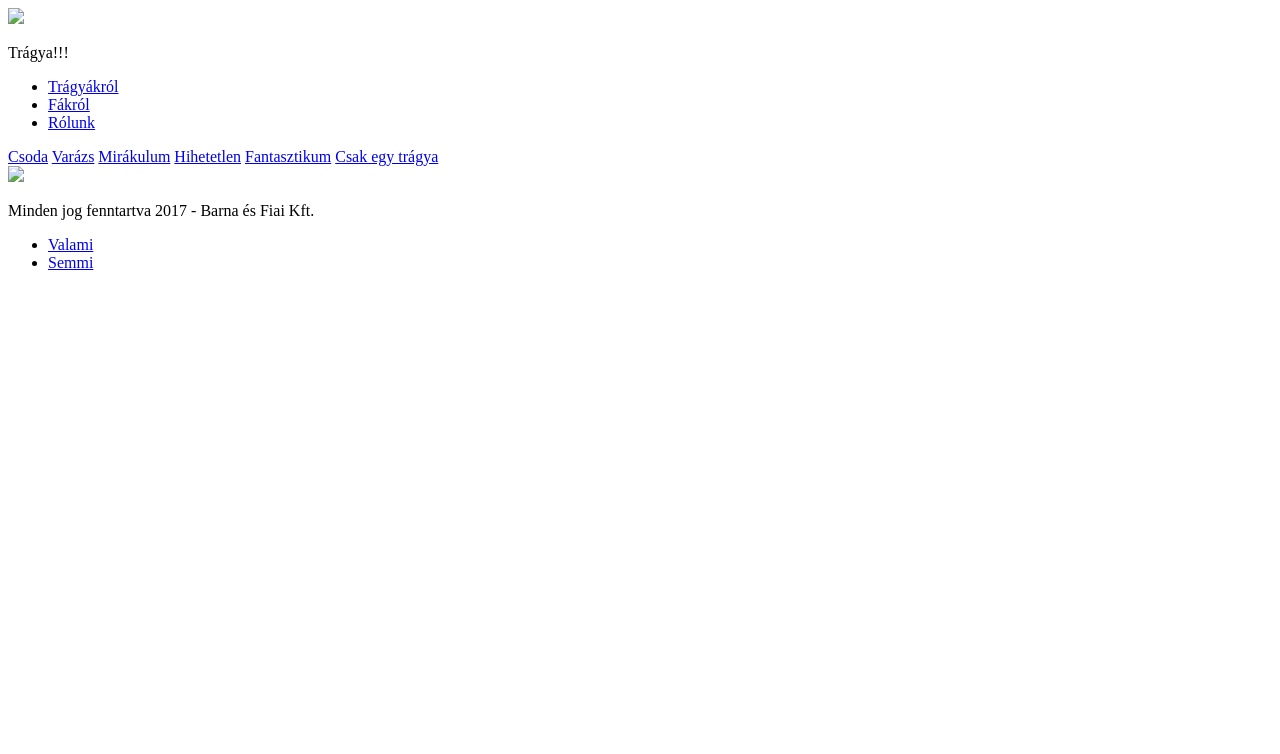
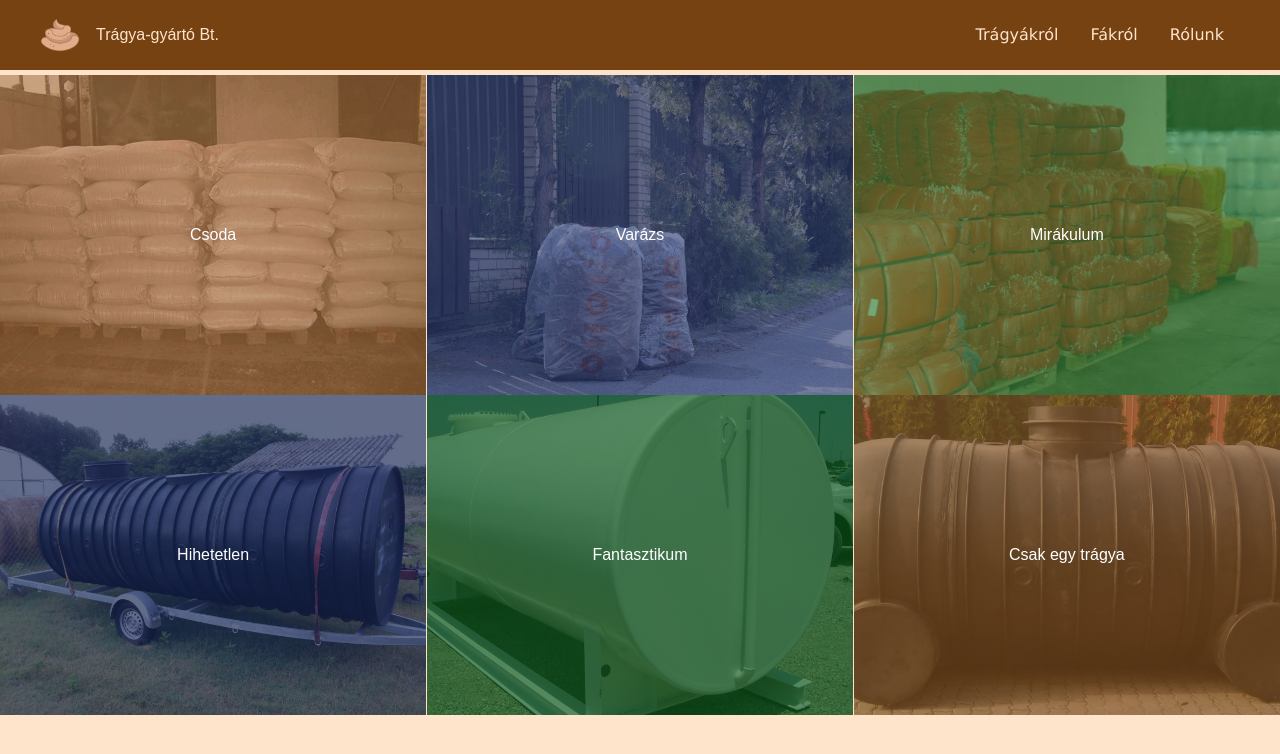
Before and after one commit to Hanselmus/Tragya, a plain HTML site: page index.html in a window 1280 px wide. Drawn offline with Linux system fonts and the light colour scheme; a web font is replaced by a local one.

Commit message:
Main part done

```diff
--- a/index.html
+++ b/index.html
@@ -3,14 +3,15 @@
   <head>
     <meta charset="utf-8">
     <title>Trágya</title>
+    <link href="./resources/css/reset.css" type="text/css" rel="stylesheet">
     <link href="./resources/css/style.css" rel="stylesheet" type="text/css">
   </head>
   <body>
     <header>
       <div class="top">
         <div class="logo">
-          <img src="./resources/images/logo_big.png" />
-          <p>Trágya!!!</p>
+          <img src="./resources/images/poo-512.png" />
+          <p>Trágya-gyártó Bt.</p>
         </div>
         <nav>
           <ul>
@@ -19,17 +20,58 @@
             <li><a href="ceg.html">Rólunk</a></li>
           </ul>
         </nav>
+<!-- lines
+        <div class="border borderstrong">&nbsp;</div>
+        <div class="border"></div>
+        <div class="border"></div>
+-->
       </div>
     </header>
+
+
     <main>
       <div class="image-container">
-        <div class="image-box">
-          <a href="csoda.html" id="csoda">Csoda</a>
-          <a href="varazs.html" id="varazs">Varázs</a>
-          <a href="miraculum.html" id="mirakulum">Mirákulum</a>
-          <a href="hihetetlen.html" id="hihetetlen">Hihetetlen</a>
-          <a href="fantasztikum.html" id="fantasztikum">Fantasztikum</a>
-          <a href="sima.html" id="sima">Csak egy trágya</a>
+        <div class="image-box" id="csoda">
+          <a href="csoda.html">
+            <div class="link">
+              <span>Csoda</span>
+            </div>
+          </a>
+        </div>
+        <div class="image-box" id="varazs">
+          <a href="varazs.html">
+            <div class="link">
+              <span>Varázs</span>
+            </div>
+          </a>
+        </div>
+        <div class="image-box" id="mirakulum">
+          <a href="miraculum.html">
+            <div class="link">
+              <span>Mirákulum</span>
+            </div>
+          </a>
+        </div>
+        <div class="image-box" id="hihetetlen">
+          <a href="hihetetlen.html">
+            <div class="link">
+              <span>Hihetetlen</span>
+            </div>
+          </a>
+        </div>
+        <div class="image-box" id="fantasztikum">
+          <a href="fantasztikum.html">
+            <div class="link">
+              <span>Fantasztikum</span>
+            </div>
+          </a>
+        </div>
+        <div class="image-box" id="sima">
+          <a href="sima.html">
+            <div class="link">
+              <span>Csak egy trágya</span>
+            </div>
+          </a>
         </div>
       </div>
     </main>
--- /dev/null
+++ b/resources/css/reset.css
@@ -0,0 +1,48 @@
+/* http://meyerweb.com/eric/tools/css/reset/
+   v2.0 | 20110126
+   License: none (public domain)
+*/
+
+html, body, div, span, applet, object, iframe,
+h1, h2, h3, h4, h5, h6, p, blockquote, pre,
+a, abbr, acronym, address, big, cite, code,
+del, dfn, em, img, ins, kbd, q, s, samp,
+small, strike, strong, sub, sup, tt, var,
+b, u, i, center,
+dl, dt, dd, ol, ul, li,
+fieldset, form, label, legend,
+table, caption, tbody, tfoot, thead, tr, th, td,
+article, aside, canvas, details, embed,
+figure, figcaption, footer, header, hgroup,
+menu, nav, output, ruby, section, summary,
+time, mark, audio, video {
+	margin: 0;
+	padding: 0;
+	border: 0;
+	font-size: 100%;
+	font: inherit;
+	vertical-align: baseline;
+}
+/* HTML5 display-role reset for older browsers */
+article, aside, details, figcaption, figure,
+footer, header, hgroup, menu, nav, section {
+	display: block;
+}
+body {
+	line-height: 1;
+}
+ol, ul {
+	list-style: none;
+}
+blockquote, q {
+	quotes: none;
+}
+blockquote:before, blockquote:after,
+q:before, q:after {
+	content: '';
+	content: none;
+}
+table {
+	border-collapse: collapse;
+	border-spacing: 0;
+}
--- a/resources/css/style.css
+++ b/resources/css/style.css
@@ -0,0 +1,235 @@
+/* Palletton.com Hue: 33° Brown
+aa703a - ffe4cc - e2af80 - 764212 - 391b00
+
+Hue: 244° Blue
+304073 - a4adc7 - 5e6d98 - 142350 - 030c26
+
+Hue: 183° Green
+2c823b - acd7b3 - 62ad6f - 0e5a1b - 002b08
+ */
+
+ @font-face {
+   font-family: 'Oswald';
+   font-style: normal;
+   font-weight: 400;
+   src: local('Oswald Regular'), local('Oswald-Regular'), url(https://fonts.gstatic.com/s/oswald/v14/pEobIV_lL25TKBpqVI_a2w.woff2) format('woff2');
+   unicode-range: U+0000-00FF, U+0150-0151, U+0170-0171;
+ }
+ @font-face {
+   font-family: 'Oswald';
+   font-style: normal;
+   font-weight: 700;
+   src: local('Oswald Bold'), local('Oswald-Bold'), url(https://fonts.gstatic.com/s/oswald/v14/bH7276GfdCjMjApa_dkG6VtXRa8TVwTICgirnJhmVJw.woff2) format('woff2');
+   unicode-range: U+0000-00FF, U+0150-0151, U+0170-0171;
+ }
+ @font-face {
+   font-family: 'Play';
+   font-style: normal;
+   font-weight: 400;
+   src: local('Play Regular'), local('Play-Regular'), url(https://fonts.gstatic.com/s/play/v8/ZNo-5SxCwH1CXgZ-n3bt2g.woff2) format('woff2');
+   unicode-range: U+0000-00FF, U+0150-0151, U+0170-0171;
+ }
+
+ @font-face {
+   font-family: 'Play';
+   font-style: normal;
+   font-weight: 700;
+   src: local('Play Bold'), local('Play-Bold'), url(https://fonts.gstatic.com/s/play/v8/PpjZAP-K8gv39BSLNS1xY_Y6323mHUZFJMgTvxaG2iE.woff2) format('woff2');
+   unicode-range: U+0000-00FF, U+0150-0151, U+0170-0171;
+ }
+
+
+html {
+  font-size: 16px;
+  font-family: Oswald, sans-serif;
+  color: #391b00;
+  background-color: #ffe4cc;
+}
+
+/* Header */
+/* Logo */
+header {
+  width: 100%;
+  background-color: #764212;
+  justify-content: center;
+  display: flex;
+  color: #ffe4cc;
+  position: fixed;
+}
+
+.top {
+  width: 1200px;
+  height: 3rem;
+  display: flex;
+  justify-content: space-between;
+  padding: 0.7rem;
+}
+
+.logo {
+  display: flex;
+  justify-content: flex-start;
+  align-items: center;
+  width: 30%;
+}
+
+.logo img {
+  width: 2.5rem;
+  padding-right: 1rem;
+}
+
+/* Nav */
+nav {
+  display: flex;
+  align-items: center;
+}
+
+ul {
+  display: flex;
+  justify-content: flex-end;
+  align-items: center;
+}
+
+.top a {
+  padding: 0.5rem 1rem;
+  font-family: Play, Verdana, Arial, sans-serif;
+  color: #ffe4cc;
+  text-decoration: none;
+}
+
+.top a:hover {
+  background-color: #391b00;
+  color: e2af80;
+}
+
+/* Border-lines ;-)
+
+.border {
+  background-color: #a4adc7;
+  border-bottom: 1px solid #764212;
+  padding-bottom: 2px;
+  margin-bottom: 2px;
+}
+*/
+
+/* Main */
+main {
+  width: 100%;
+  position: relative;
+  top: 4.7rem;
+}
+
+.image-container {
+  width: 100%;
+  display: flex;
+  justify-content: space-between;
+  flex-wrap: wrap;
+}
+
+.image-box {
+  width: 33.3%;
+  height: 20rem;
+  display: flex;
+  justify-content: center;
+  background-repeat: no-repeat;
+  background-position: 50% 50%;
+  align-items: center;
+  background-size: cover;
+}
+
+.image-box a {
+  width: 100%;
+  height: 100%;
+  color: #fff;
+  text-decoration: none;
+  transition: all 300ms linear;
+}
+
+.image-box a:hover {
+  font-size: 2rem;
+}
+
+.link {
+  width: 100%;
+  height: 100%;
+  display: flex;
+  justify-content: center;
+  align-items: center;
+}
+
+#csoda.image-box {
+  background-image: url(../images/zsak1.jpg);
+}
+
+#csoda a {
+  background-color: rgba(170, 111, 57, 0.65);
+  transition: all 300ms linear;
+}
+
+#csoda a:hover {
+  background-color: rgba(170, 111, 57, 0.2);
+}
+
+#varazs.image-box {
+  background-image: url(../images/zsak2.jpg);
+}
+
+#varazs a {
+  background-color: rgba(47, 64, 115, 0.65);
+  transition: all 300ms linear;
+}
+
+#varazs a:hover {
+  background-color: rgba(47, 64, 115, 0.2);
+}
+
+#mirakulum.image-box {
+  background-image: url(../images/zsak3.jpg);
+}
+
+#mirakulum a {
+  background-color: rgba(43, 130, 58, 0.65);
+  transition: all 300ms linear;
+}
+
+#mirakulum a:hover {
+  background-color: rgba(43, 130, 58, 0.2);
+}
+
+#hihetetlen.image-box {
+  background-image: url(../images/tartaly1.jpg);
+}
+
+#hihetetlen a {
+  background-color: rgba(16, 32, 79, 0.65);
+  transition: all 300ms linear;
+}
+
+#hihetetlen a:hover {
+  background-color: rgba(16, 32, 79, 0.2);
+}
+
+#fantasztikum.image-box {
+  background-image: url(../images/tartaly2.jpg);
+}
+
+#fantasztikum a {
+  background-color: rgba(9, 90, 23, 0.65);
+  transition: all 300ms linear;
+}
+
+#fantasztikum a:hover {
+  background-color: rgba(9, 90, 23, 0.2);
+}
+
+#sima.image-box {
+  background-image: url(../images/tartaly3.jpg);
+}
+
+#sima a {
+  background-color: rgba(117, 63, 12, 0.65);
+  transition: all 300ms linear;
+}
+
+#sima a:hover {
+  background-color: rgba(117, 63, 12, 0.2);
+}
```
Also changed, not shown: resources/images/logo_footer.png (added), resources/images/poo-512.png (added), resources/images/tartaly1.jpg (added), resources/images/tartaly2.jpg (added), resources/images/tartaly3.jpg (added), resources/images/zsak1.jpg (added), resources/images/zsak2.jpg (added), resources/images/zsak3.jpg (added).
